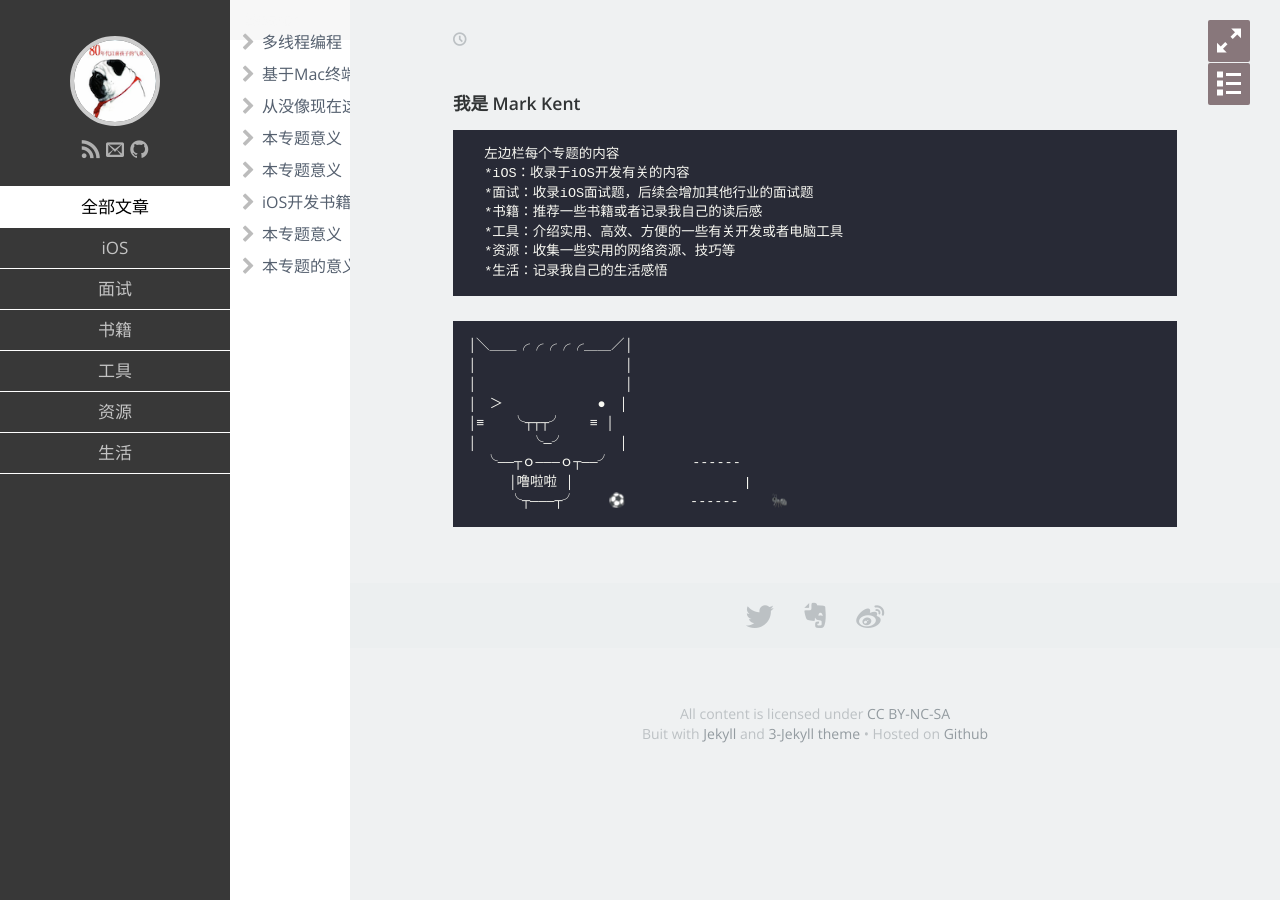
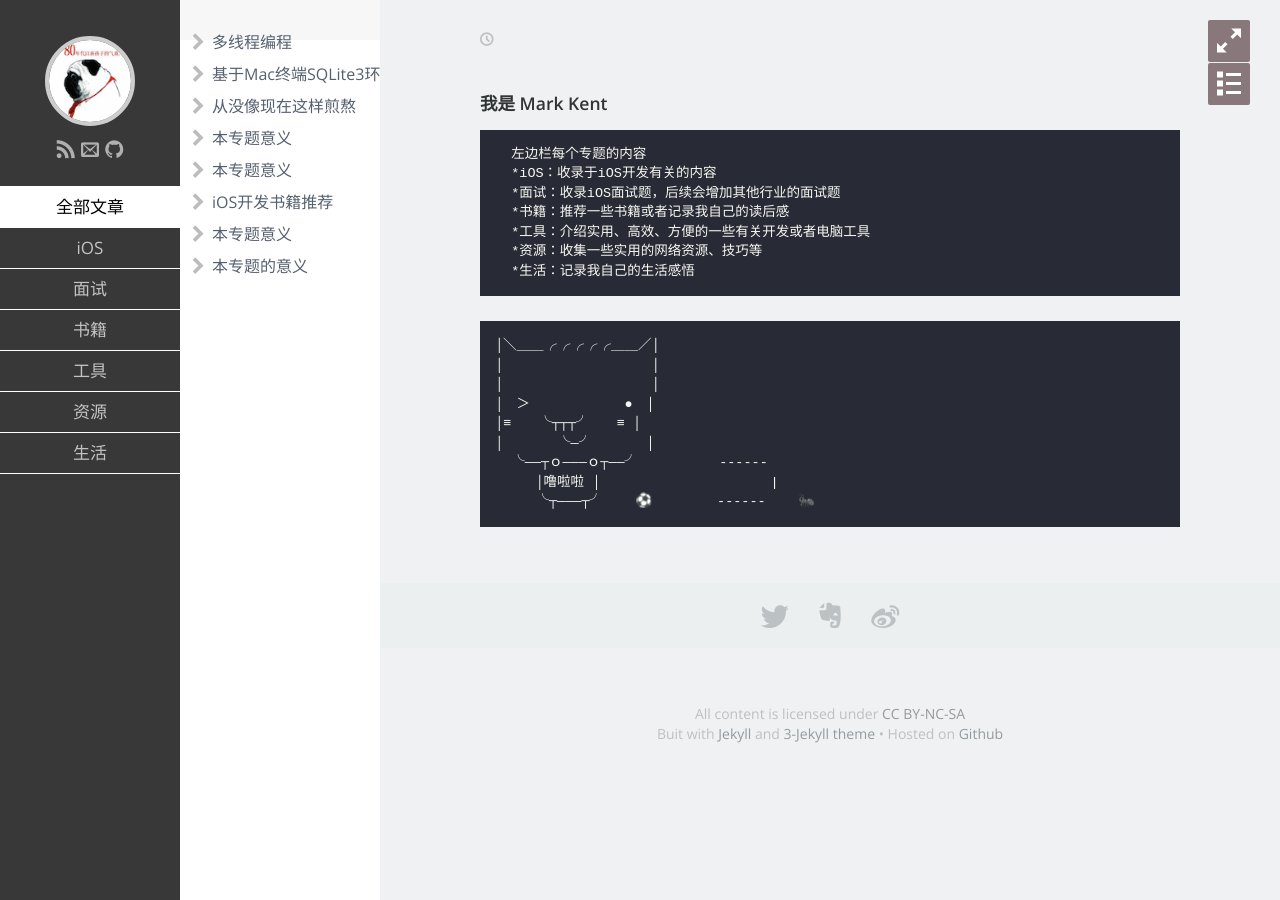
Before and after one commit to MarKent/MarKent.github.io, a Jekyll site: the page built from index.md, in a window 1280 px wide. Built offline with Jekyll 4.4.1, drawn with Linux system fonts in a browser that asks for light colours; some web fonts are replaced.

Commit message:
Update main.sass

```diff
--- a/css/main.sass
+++ b/css/main.sass
@@ -21,7 +21,7 @@ $sidebar-left-bg: #383838
 $sidebar-right-bg: #bcbcbc
 
 // # Sidebar Left
-$sidebar-left-width: 230px
+$sidebar-left-width: 180px
 
 // Avatar
 $avatar-size: 90px
@@ -44,7 +44,7 @@ $tag-active-color: #000000
 $tag-border-color: rgba(255, 255, 255, 1)
 
 // # Sidebar Right
-$sidebar-right-width: 120px
+$sidebar-right-width: 200px
 
 // Search
 $search-box-height: 10px
```
